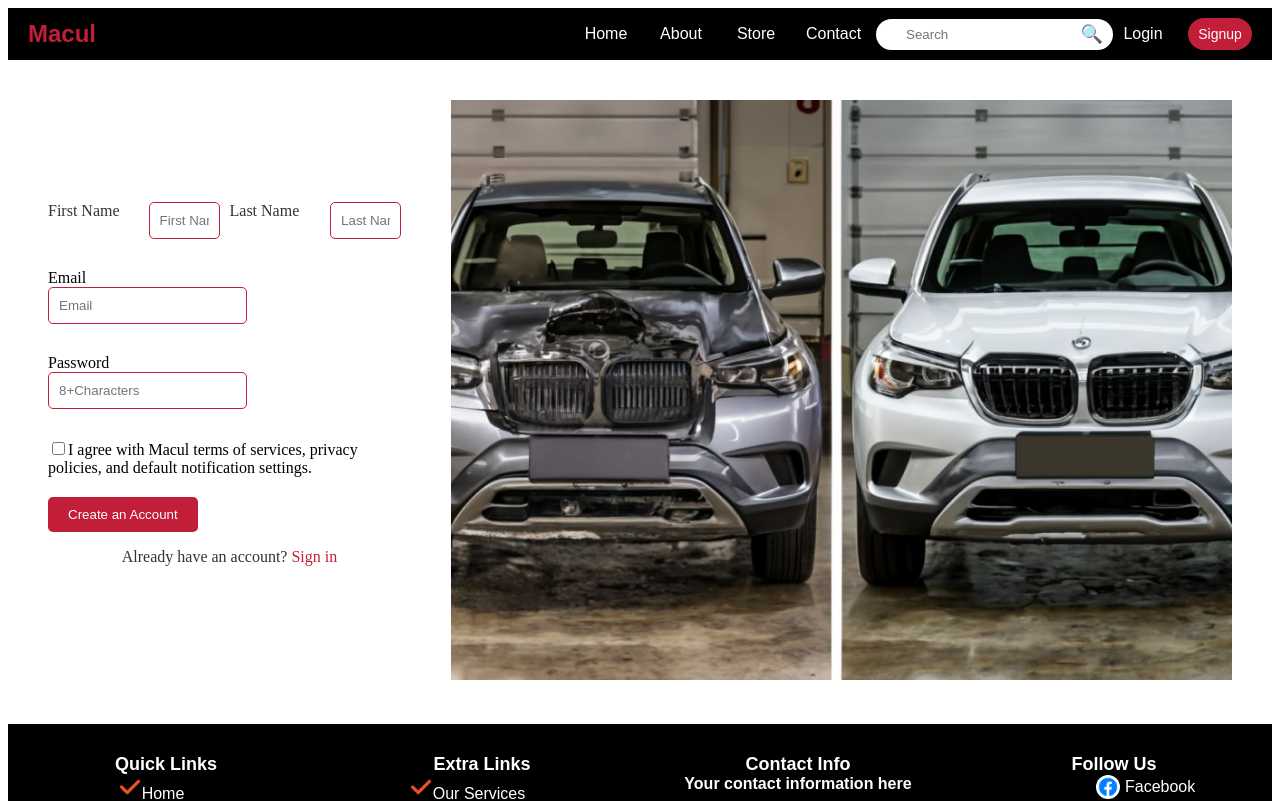
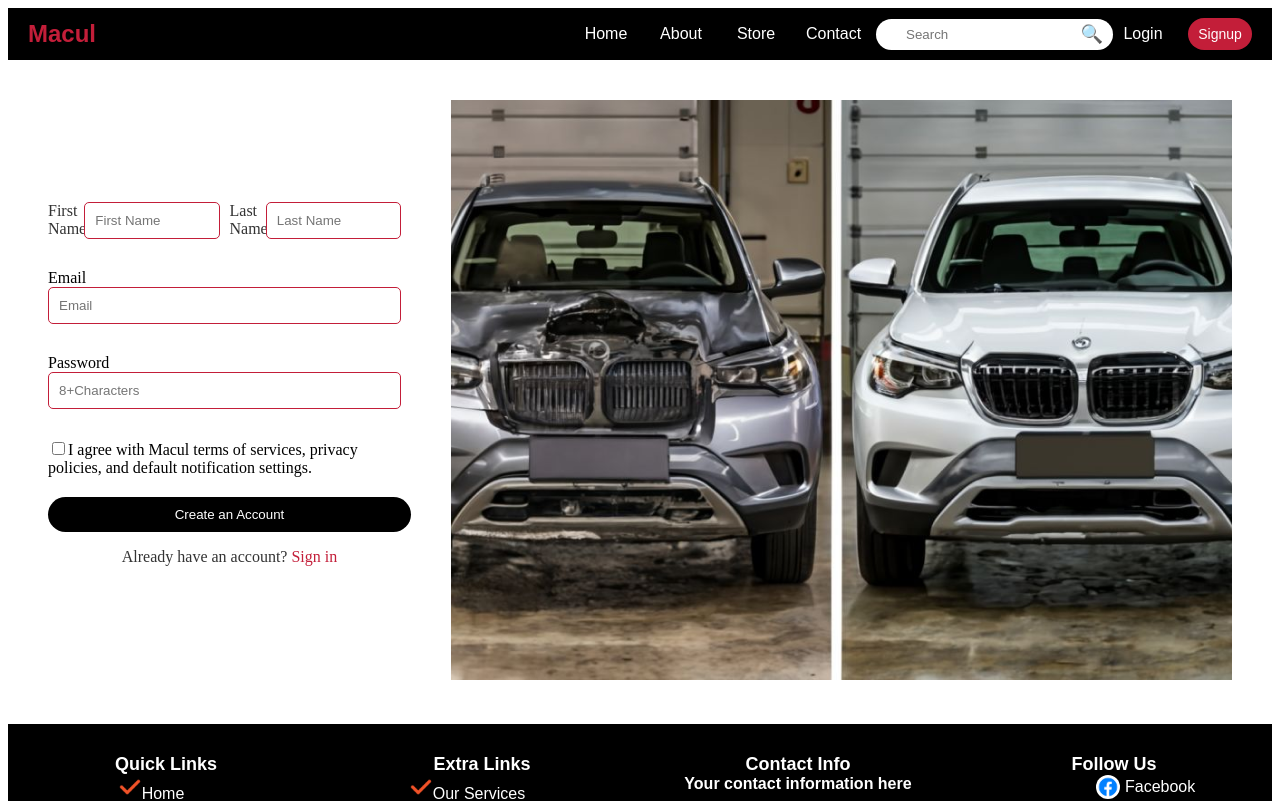
Before and after one commit to MaheshaMorais/Macul-mini-project, a React (Create React App) app: page /create-account in a window 1280 px wide. Shown: the top 801 px of the page. Built offline with nearby package versions, Linux system fonts and the light colour scheme.

Commit message:
created new files

```diff
--- a/src/pages/Createacc.css
+++ b/src/pages/Createacc.css
@@ -28,7 +28,9 @@
 .input-group1 label {
     color: #333333; /* Label text color */
     margin-bottom: 5px; /* Add bottom margin for spacing */
-    width: 100%; /* Make labels full width */
+    width: 10%; /* Make labels full width */
+    display: block;
+
 }
 
 .input-group1 input {
@@ -36,6 +38,7 @@
     padding: 10px;
     border: 1px solid #C31E39; /* Red border color */
     border-radius: 5px;
+    width: 100%;
     margin-bottom: 10px; /* Add some bottom margin for spacing */
     margin-right: 10px; /* Add right margin between inputs */
     display: inline-block; /* Display inputs inline */
@@ -49,14 +52,16 @@
 
 .create-account-button {
     padding: 10px 20px;
-    background-color: #C31E39;
+    background-color: black;
     color: #ffffff;
     border: none;
     border-radius: 5px;
     cursor: pointer;
+    text-align: center;
+    width: 100%;
+    border-radius: 50px;
 }
-
-.create-account-button:hover {
+eate-account-button:hover {
     background-color: #960E29; /* Darker shade of red on hover */
 }
 
--- a/src/pages/Createacc.jsx
+++ b/src/pages/Createacc.jsx
@@ -11,8 +11,6 @@
           <input type="text" id="username" placeholder="First Name"/>
           <label htmlFor="username">Last Name</label>
           <input type="text" id="username" placeholder="Last Name"/>
-
-
         </div>
         <label htmlFor="email">Email</label>
         <div className="input-group1">
```
